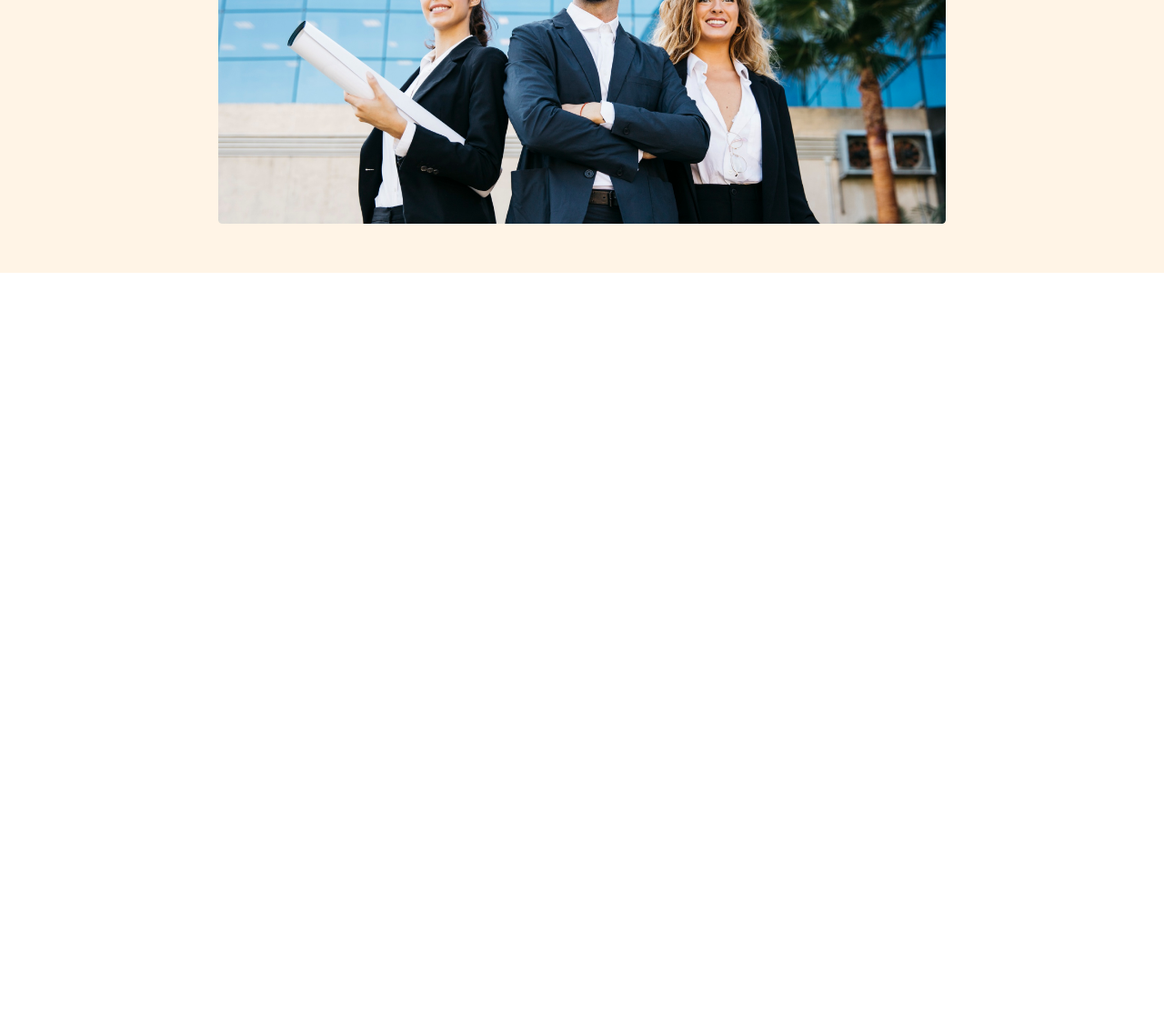
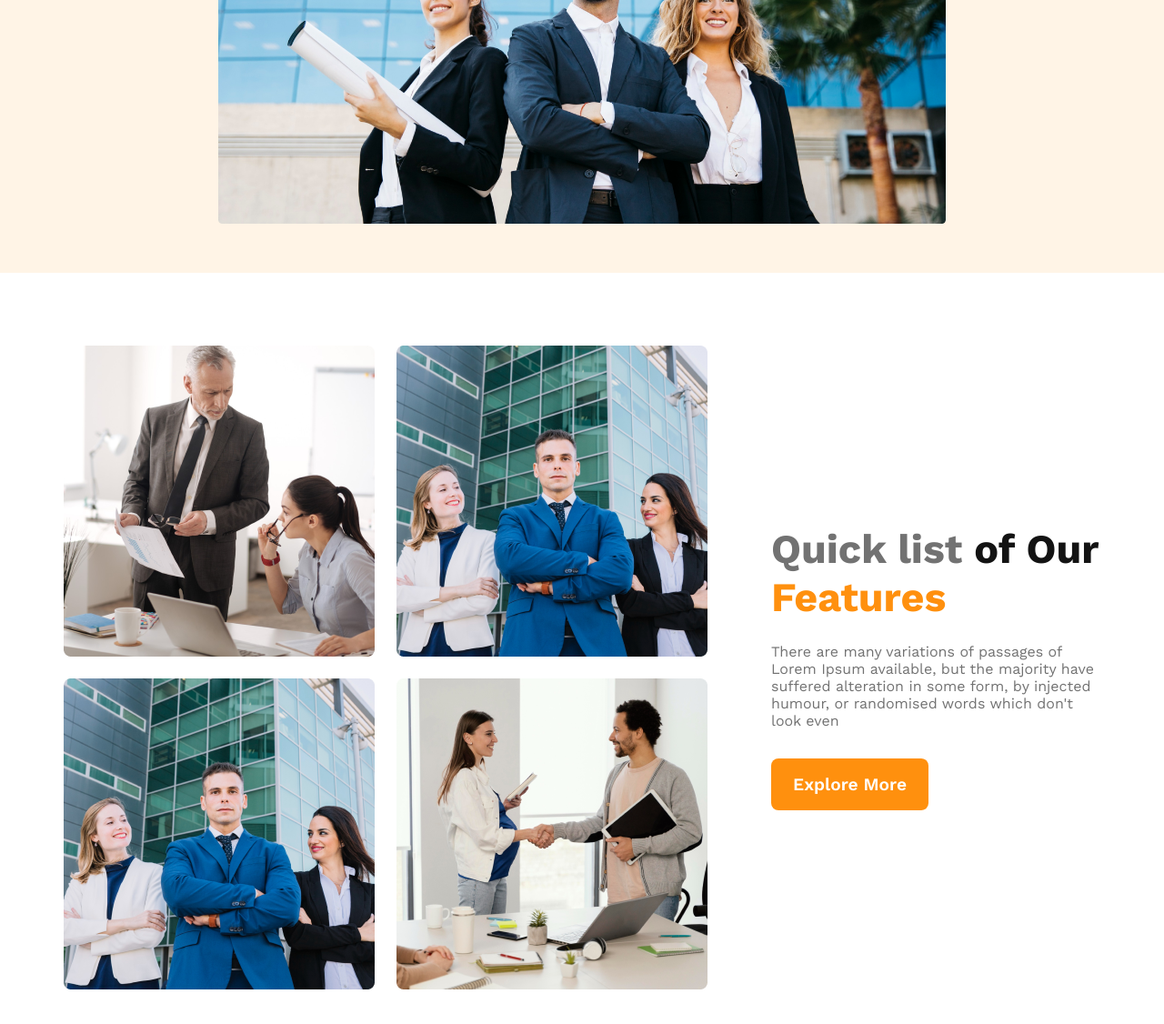
Before and after one commit to antubhatta/practice_project_thirteen, a plain HTML site: page index.html in a window 1280 px wide. Shown: the part 683-1809 px from the top of the page at 91% size. Before the commit the page ends 983 px from the top, so only its background shows below. Drawn offline with nearby package versions, Linux system fonts and the light colour scheme.

Commit message:
features section added sucessfully

```diff
--- a/index.html
+++ b/index.html
@@ -34,7 +34,20 @@
           </div>
     </header>
     <main>
-
+        <!-- features related section -->
+         <div class="features-container">
+            <div class="team-container">
+                <img src="images/team1.png" alt="">
+                <img src="images/team2.png" alt="">
+                <img src="images/team2.png" alt="">
+                <img src="images/team4.png" alt="">
+            </div>
+            <div class="team-content">
+                <h3 class="team-title">Quick list <span class="our">of Our</span> <span class="features">Features</span></h3>
+                <p class="team-desc">There are many variations of passages of Lorem Ipsum available, but the majority have suffered alteration in some form, by injected humour, or randomised words which don't look even</p>
+                <button class="btn-primary">Explore More</button>
+            </div>
+         </div>
     </main>
     <footer>
 
--- a/style.css
+++ b/style.css
@@ -67,9 +67,95 @@ text-align: center;
     width: 100%;
 
 }
+/* main related section */
+main{
+    max-width: 1140px;
+    margin: 0 auto;
+}
+/* features  */
+.features-container{
+    margin:80px 0px 80px 0px;
+    display: flex;
+    gap: 70px;
+    align-items: center;
+    justify-content: center;
+}
+.team-container{
+    display: grid;
+    grid-template-columns: auto auto;
+    gap: 24px;
+}
+.team-content{
+    width: 500px;
+    margin: 0 auto;
+}
+.team-title{
+font-size: 2.8rem;
+font-weight: 700;
+color: #727272;
+margin-bottom: 24px;
+}
+.features{
+    color: #FF900E;
+}
+.our{
+    color: #131313;
+}
+.team-desc{
+    color: rgb(114, 114, 114);
+font-size: 1rem;
+font-weight: 400;
+margin-bottom: 32px;
+}
 /* mobile responisve */
 @media screen and (max-width:576px){
-    .nav-container{
+    .nav-container, .features-container{
+        flex-direction: column;
+    }
+    /* banner related styles */
+    .header-container{
+        padding: 20px;
+    }
+    .banner-desc{
+        width: 100%;
+margin: 16px auto;
+    }
+    .banner-title{
+    font-size: 1.5rem;
+    padding-top: 20px;
+    }
+    .nav-logo{
+    font-size: 1.5rem;
+    }
+    .banner-btn{
+        margin-bottom: 20px;
+    }
+    .btn-primary{
+        padding: 12px 17px;
+    font-size: 1rem;
+
+    }
+    /* features */
+    .team-container{
+        grid-template-columns: auto;
+        gap: 20px;
+    }
+    .features-container{
+        padding: 0px 20px;
+    }
+    .team-content{
+        width: 100%;
+        text-align: center;
+    }
+    .team-title{
+    font-size: 1.25rem;
+    margin-bottom: 20px;
+    }
+
+}
+/* tablet with medium device */
+@media screen and (min-width:577px) and (max-width:992px){
+    .nav-container,.features-container{
         flex-direction: column;
     }
     /* banner related styles */
@@ -97,33 +183,3 @@ margin: 16px auto;
     }
 
 }
-/* tablet with medium device */
-@media screen and (min-width:577px) and (max-width:992px){
-    .nav-container{
-        flex-direction: column;
-    }
-    /* banner related styles */
-    .header-container{
-        padding: 20px;
-    }
-    .banner-desc{
-        width: 100%;
-margin: 16px auto;
-    }
-    .banner-title{
-    font-size: 1.5rem;
-    padding-top: 20px;
-    }
-    .nav-logo{
-    font-size: 1.5rem;
-    }
-    .banner-btn{
-        margin-bottom: 20px;
-    }
-    .btn-primary{
-        padding: 12px 17px;
-    font-size: 1rem;
-
-    }
-
-}
```
